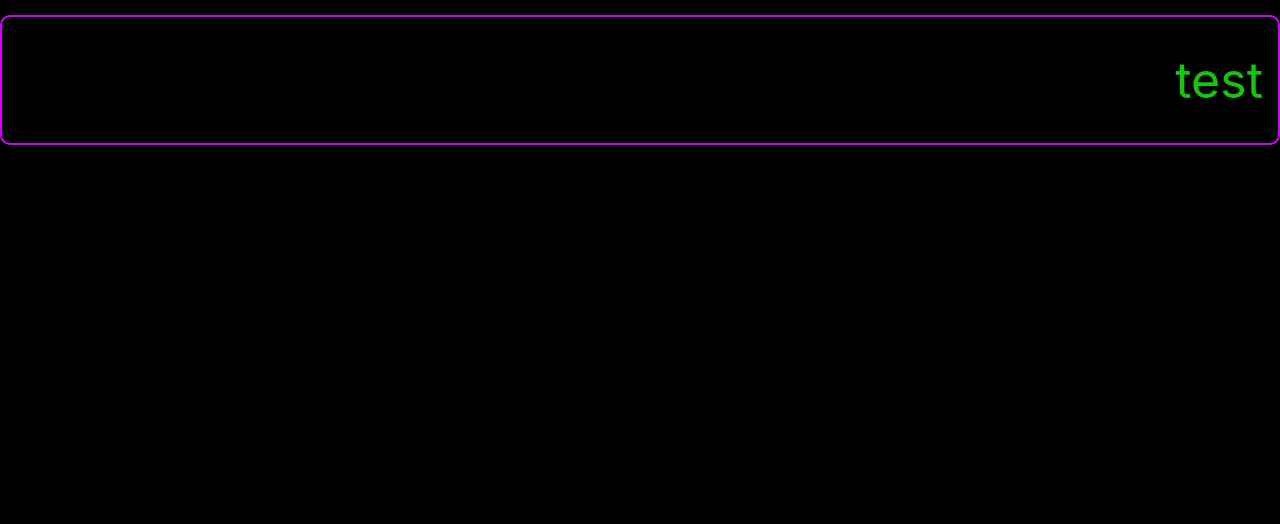
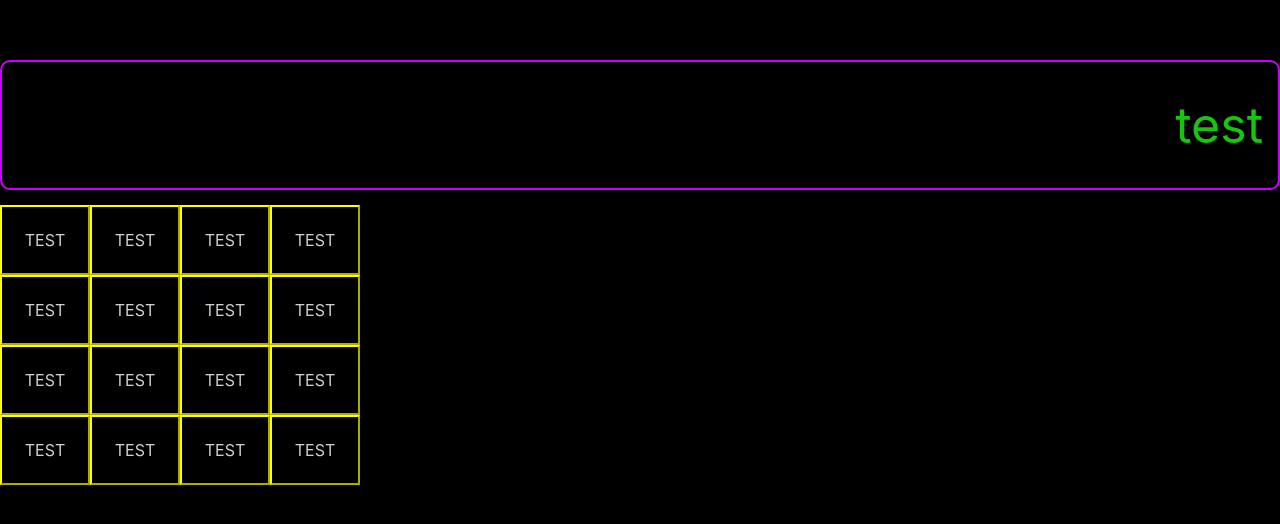
Before and after one commit to cmercado-b/react-calculator, a React (Create React App) app: page / in a window 1280 px wide. Shown: the top 524 px of the page. Built offline with nearby package versions, Linux system fonts and the light colour scheme.

Commit message:
"Button Layout Added"

```diff
--- a/src/App.js
+++ b/src/App.js
@@ -5,10 +5,39 @@ import Button from './Button/Button.js';
 import Display from './Display/Display.js';
 
 function App() {
+
+  const rowStyle = {
+    display: 'flex',
+    width: '100%',
+  };
+
   return (
     <div className="App">
         <Display />
-        <Button />
+          <div style={rowStyle}>
+            <Button />
+            <Button />
+            <Button />
+            <Button />
+          </div>
+          <div style={rowStyle}>
+            <Button />
+            <Button />
+            <Button />
+            <Button />
+          </div>
+          <div style={rowStyle}>
+            <Button />
+            <Button />
+            <Button />
+            <Button />
+          </div>
+          <div style={rowStyle}>
+            <Button />
+            <Button />
+            <Button />
+            <Button />
+          </div>
     </div>
   );
 }
--- a/src/Button/Button.js
+++ b/src/Button/Button.js
@@ -1,9 +1,20 @@
 import React from 'react';
 
 const button = (props) => {
+
+    const style = {
+        display: 'flex',
+        height: '70px',
+        width: '90px',
+        border: '2px outset #ffff00',
+        color: '#d0d0d0',
+        alignItems: 'center',
+        justifyContent: 'center',
+    };
+
     return (
         <div>
-            test
+           <p style={style}>TEST</p>
         </div>
     );
 };
--- a/src/Display/Display.js
+++ b/src/Display/Display.js
@@ -10,7 +10,8 @@ const display = (props) => {
         alignItems: 'center',
         justifyContent: 'flex-end',
         paddingRight: '15px',
-        marginTop: '15px',
+        marginTop: '60px',
+        marginBottom: '15px',
         color: '#16C60C',
         fontSize: '50px',
         borderRadius: '10px',
```
